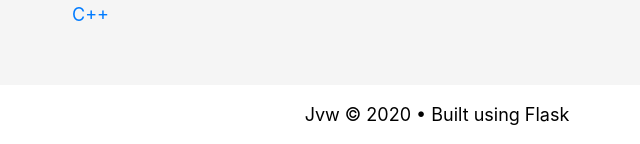
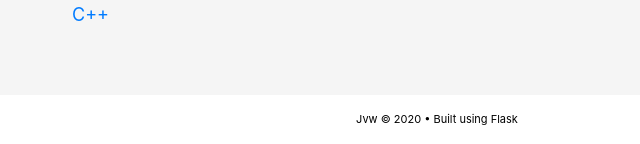
Before and after one commit to Jonathanvwersch/personal_blog, a Flask app: a page that uses flaskblog/templates/layout.html in a window 1280 px wide. Shown: the part 3216-3360 px from the top of the page, without its empty margins (203-843 px from the left). Run offline with Flask 2, Linux system fonts and the light colour scheme; data comes from the database, SQL or seed files in the repository; some libraries are stand-ins or nearby versions.

Commit message:
Changed font size in footer

```diff
--- a/flaskblog/templates/layout.html
+++ b/flaskblog/templates/layout.html
@@ -72,7 +72,7 @@
     </main>
 
     <footer>
-        <p>Jvw &copy
+        <p style="font-size:11px;">Jvw &copy
             <script>document.write(new Date().getFullYear());</script> • Built using Flask</p>
     </footer>
 
```
